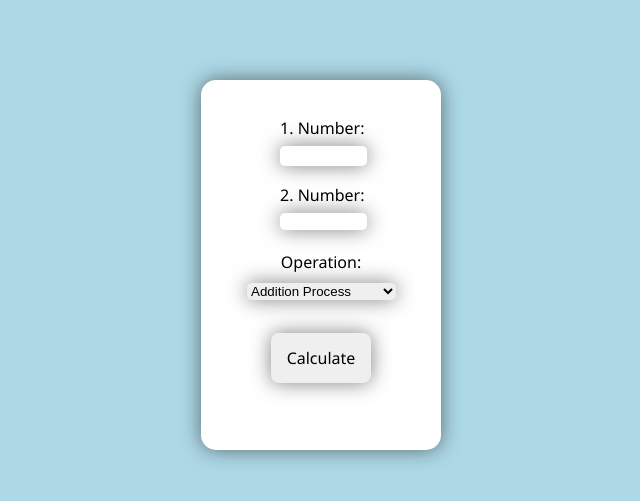
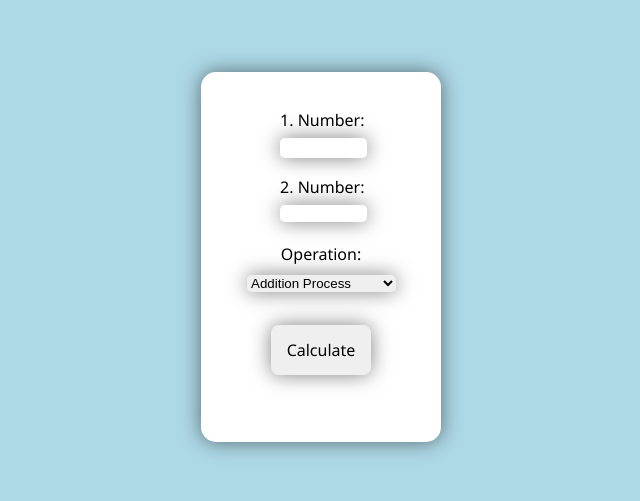
Before and after one commit to RedOwnsYou/RedOwnsYou.github.io, a plain HTML site: page index.html in a window 1280 px wide. Shown: the part 139-640 px from the top of the page, without its empty margins (319-959 px from the left). Drawn offline with Linux system fonts and the light colour scheme.

Commit message:
index.html

```diff
--- a/index.html
+++ b/index.html
@@ -11,7 +11,7 @@
             align-items: center;
             justify-content: center;
             flex-direction: column;
-            min-height: 99vh;
+            min-height: 97vh;
             background-color: lightblue;
         }
 
```
